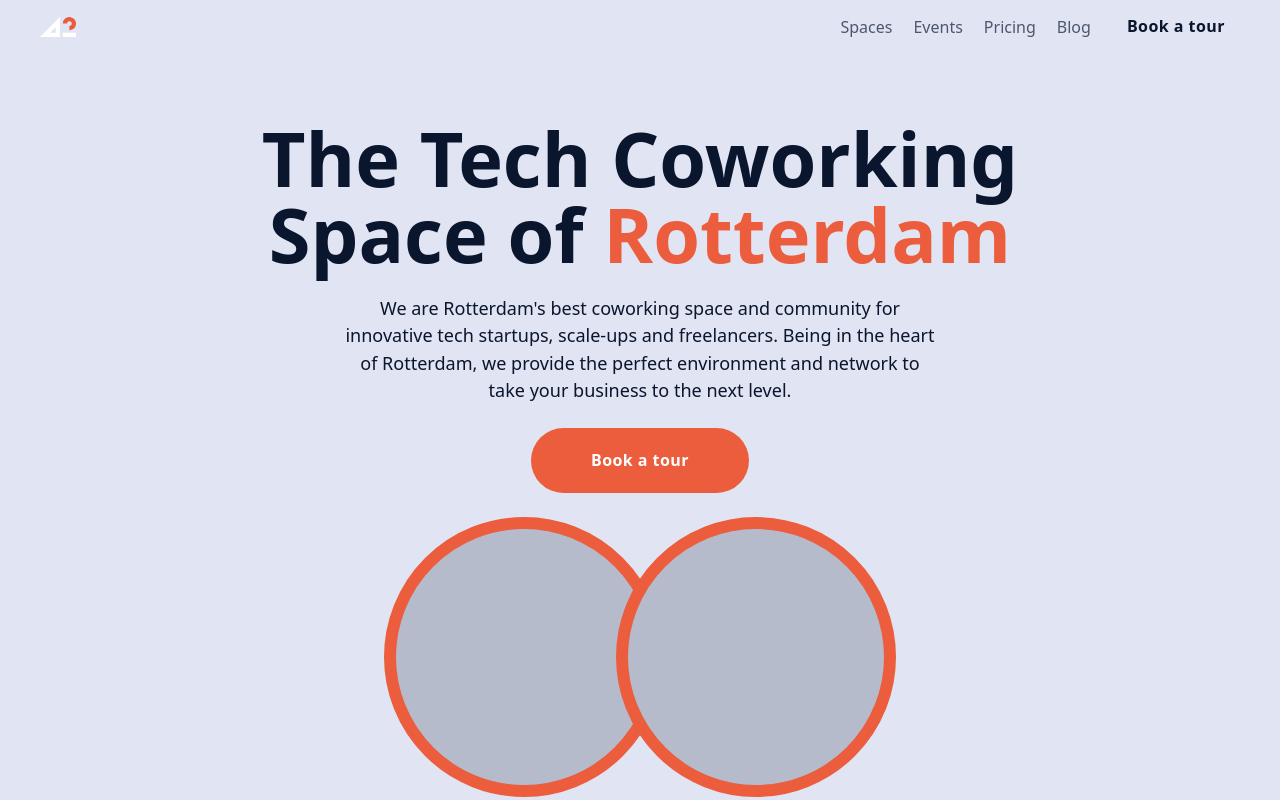
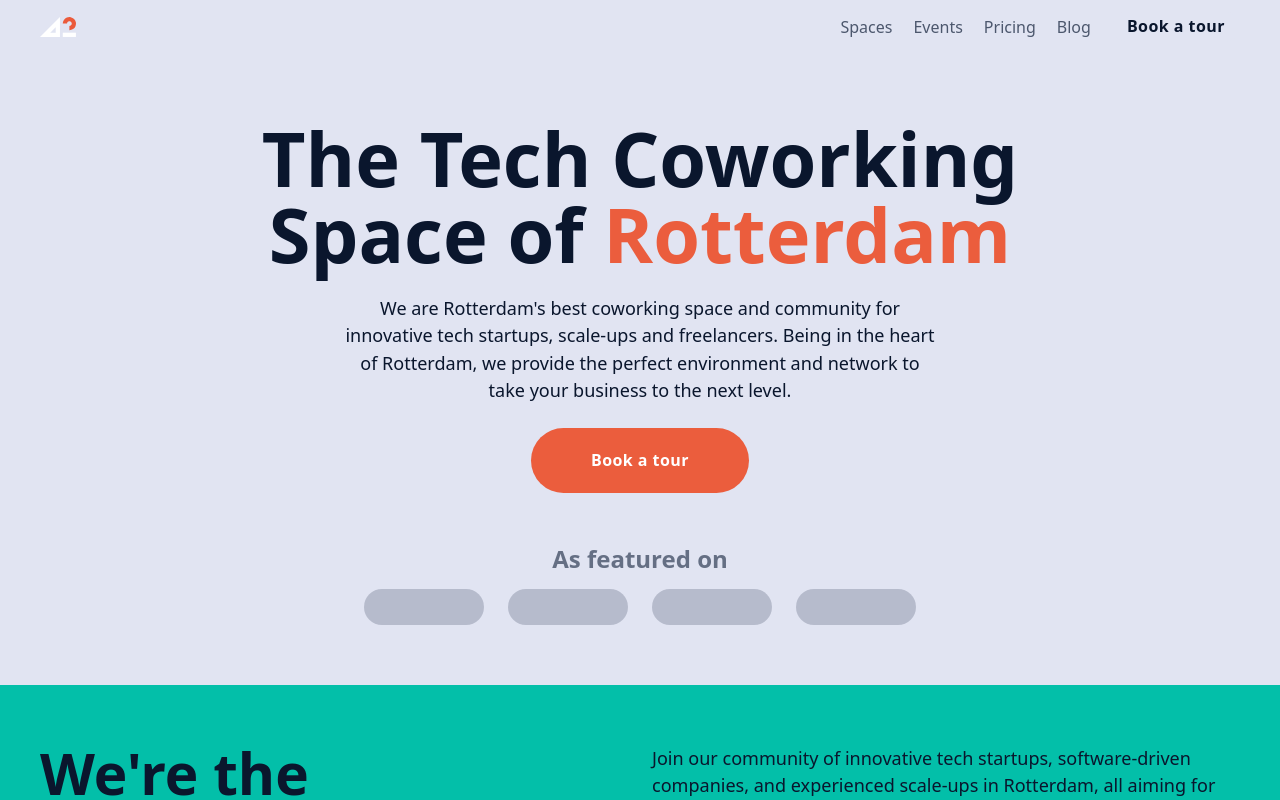
Before and after one commit to matovius/42workspace, a SvelteKit app: page / in a window 1280 px wide. Shown: the top 800 px of the page. Built offline with nearby package versions, Linux system fonts and the light colour scheme.

Commit message:
feat: remove unused image-cloud feature

```diff
--- a/src/routes/LandingHeroSection.svelte
+++ b/src/routes/LandingHeroSection.svelte
@@ -14,12 +14,6 @@
           <span aria-hidden="true">Book a tour</span>
         </button>
       </div>
-    </div>
-
-    <div class="image-cloud">
-      <div class="image one"></div>
-      <div class="image two"></div>
-      <!-- <div class="image three"></div> -->
     </div>
 
     <div class="featured">
@@ -71,38 +65,6 @@
   section.hero-section button.btn {
     --btn-padding: 24px 60px;
   }
-  /* Image Cloud */
-  div.image-cloud {
-    padding-block-start: 1.5rem; /* 24px */
-    margin-inline: auto;
-    display: flex;
-    flex-direction: row;
-    user-select: none;
-  }
-  div.image {
-    --_size: 11.25rem; /* 180px */
-    width: var(--_size);
-    height: auto;
-    aspect-ratio: 1;
-    border-radius: 50%;
-    border: 12px solid var(--clr-primary-500);
-    background: var(--clr-neutral-200);
-
-    @media screen and (min-width: 640px) {
-      --_size: 12.5rem; /* 200px */
-    }
-
-    @media screen and (min-width: 720px) {
-      --_size: 15rem; /* 240px */
-    }
-
-    @media screen and (min-width: 960px) {
-      --_size: 17.5rem; /* 280px */
-    }
-  }
-  div.image:not(.one) {
-    margin-inline-start: -3rem; /* 48px */
-  }
   /* Featured */
   div.featured {
     padding-block-start: 3rem; /* 48px */
```
